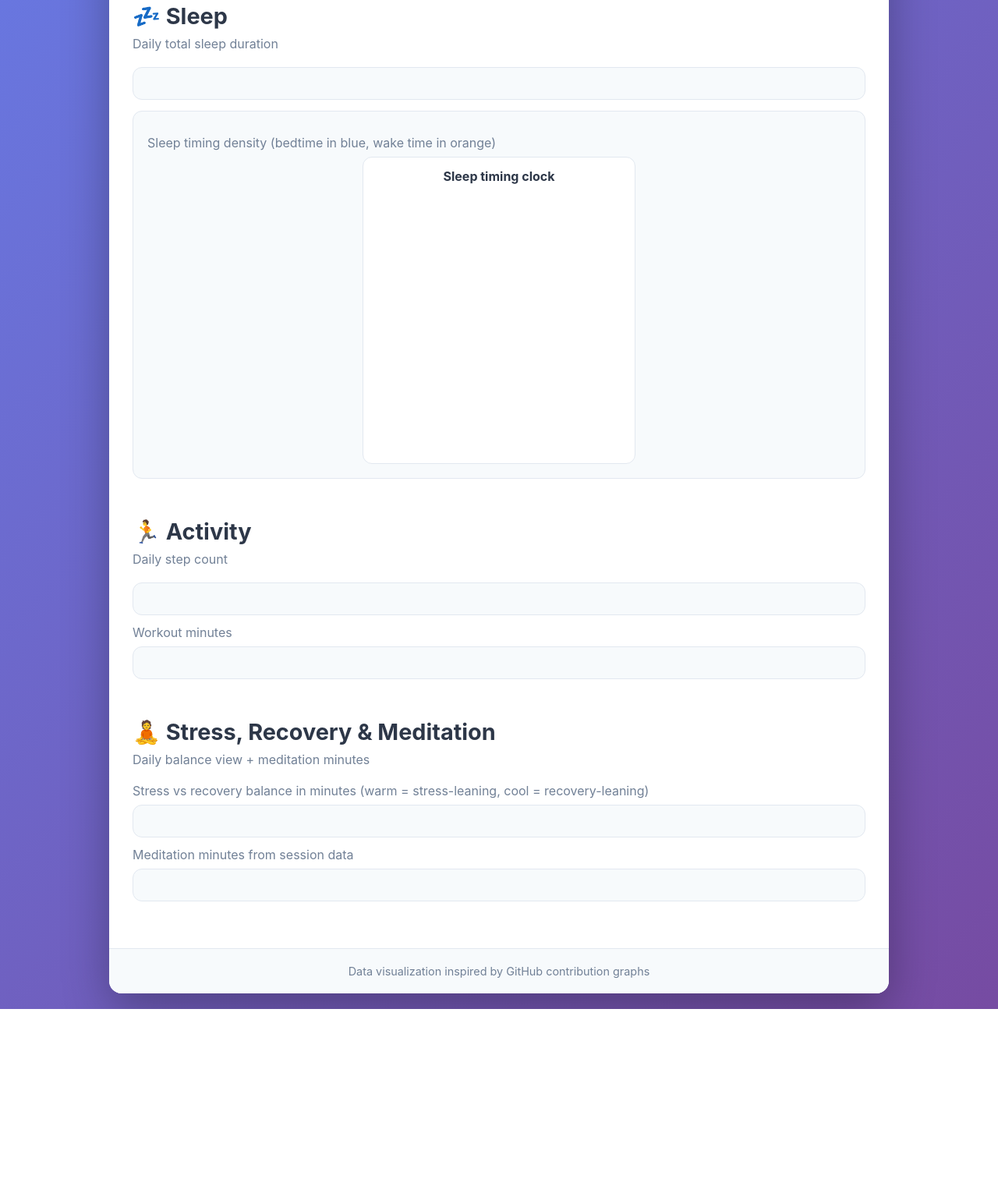
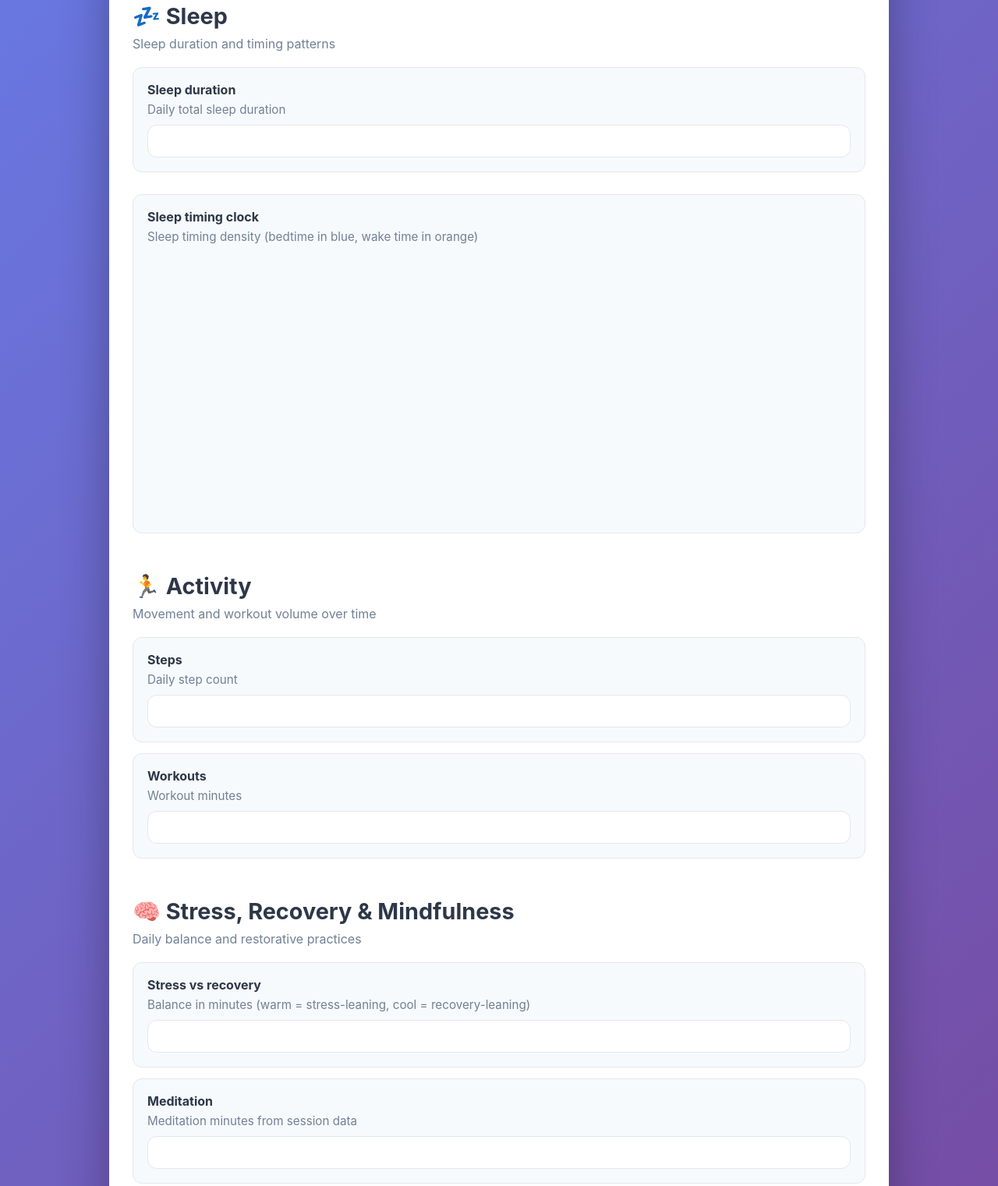
Before and after one commit to Hkly/oura-over-time, a website: page public/index.html in a window 1280 px wide. Shown: the part 452-1973 px from the top of the page at 78% size. Before the commit the page ends 1746 px from the top, so only its background shows below. Drawn offline with Linux system fonts and the light colour scheme; no server answers.

Commit message:
Fix structure

```diff
--- a/public/index.html
+++ b/public/index.html
@@ -37,43 +37,66 @@
         <p class="result" id="result"></p>
       </section>
 
-      <section class="graph-section">
-        <div class="graph-header">
-          <h2>💤 Sleep</h2>
-          <p class="graph-description">Daily total sleep duration</p>
-        </div>
+      <section class="dashboard-section dashboard-section--sleep">
+        <header class="dashboard-section__header">
+          <h2 class="dashboard-section__title">💤 Sleep</h2>
+          <p class="dashboard-section__description">Sleep duration and timing patterns</p>
+        </header>
+        <div class="dashboard-section__content">
+          <article class="metric-panel">
+            <h3 class="metric-panel__title">Sleep duration</h3>
+            <p class="metric-panel__description">Daily total sleep duration</p>
             <div id="sleep-graph" class="contribution-graph"></div>
-        <div class="secondary-visual sleep-density-clocks">
-          <p class="graph-description sub-graph-description">Sleep timing density (bedtime in blue, wake time in orange)</p>
+          </article>
+          <article class="metric-panel secondary-visual sleep-density-clocks">
+            <h3 class="metric-panel__title">Sleep timing clock</h3>
+            <p class="metric-panel__description">Sleep timing density (bedtime in blue, wake time in orange)</p>
             <div class="clock-grid">
               <div class="clock-card clock-card-wide">
-              <h3>Sleep timing clock</h3>
                 <canvas id="sleep-timing-clock" class="clock-heatmap" width="320" height="320"></canvas>
                 <div id="sleep-timing-summary" class="clock-summary"></div>
               </div>
             </div>
+          </article>
         </div>
       </section>
 
-      <section class="graph-section">
-        <div class="graph-header">
-          <h2>🏃 Activity</h2>
-          <p class="graph-description">Daily step count</p>
+      <section class="dashboard-section dashboard-section--activity">
+        <header class="dashboard-section__header">
+          <h2 class="dashboard-section__title">🏃 Activity</h2>
+          <p class="dashboard-section__description">Movement and workout volume over time</p>
+        </header>
+        <div class="dashboard-section__content">
+          <article class="metric-panel">
+            <h3 class="metric-panel__title">Steps</h3>
+            <p class="metric-panel__description">Daily step count</p>
+            <div id="activity-graph" class="contribution-graph"></div>
+          </article>
+          <article class="metric-panel">
+            <h3 class="metric-panel__title">Workouts</h3>
+            <p class="metric-panel__description">Workout minutes</p>
+            <div id="workout-graph" class="contribution-graph"></div>
+          </article>
         </div>
-        <div id="activity-graph" class="contribution-graph"></div>
-        <p class="graph-description sub-graph-description">Workout minutes</p>
-        <div id="workout-graph" class="contribution-graph"></div>
       </section>
 
-      <section class="graph-section">
-        <div class="graph-header">
-          <h2>🧘 Stress, Recovery & Meditation</h2>
-          <p class="graph-description">Daily balance view + meditation minutes</p>
+      <section class="dashboard-section dashboard-section--balance">
+        <header class="dashboard-section__header">
+          <h2 class="dashboard-section__title">🧠 Stress, Recovery & Mindfulness</h2>
+          <p class="dashboard-section__description">Daily balance and restorative practices</p>
+        </header>
+        <div class="dashboard-section__content">
+          <article class="metric-panel">
+            <h3 class="metric-panel__title">Stress vs recovery</h3>
+            <p class="metric-panel__description">Balance in minutes (warm = stress-leaning, cool = recovery-leaning)</p>
+            <div id="stress-recovery-graph" class="contribution-graph"></div>
+          </article>
+          <article class="metric-panel">
+            <h3 class="metric-panel__title">Meditation</h3>
+            <p class="metric-panel__description">Meditation minutes from session data</p>
+            <div id="meditation-graph" class="contribution-graph"></div>
+          </article>
         </div>
-        <p class="graph-description sub-graph-description">Stress vs recovery balance in minutes (warm = stress-leaning, cool = recovery-leaning)</p>
-        <div id="stress-recovery-graph" class="contribution-graph"></div>
-        <p class="graph-description sub-graph-description">Meditation minutes from session data</p>
-        <div id="meditation-graph" class="contribution-graph"></div>
       </section>
     </main>
 
--- a/public/styles.css
+++ b/public/styles.css
@@ -21,14 +21,14 @@ body {
   overflow: hidden;
 }
 
-header {
+.container > header {
   background: linear-gradient(135deg, #667eea 0%, #764ba2 100%);
   color: white;
   padding: 40px 30px;
   text-align: center;
 }
 
-header h1 {
+.container > header h1 {
   font-size: 2.5em;
   margin-bottom: 10px;
   font-weight: 700;
@@ -123,31 +123,55 @@ button:hover {
   font-size: 0.95em;
 }
 
-.graph-section {
+.dashboard-section {
   margin-bottom: 50px;
 }
 
-.graph-section:last-child {
+.dashboard-section:last-child {
   margin-bottom: 20px;
 }
 
-.graph-header {
+.dashboard-section__header {
   margin-bottom: 20px;
 }
 
-.graph-header h2 {
+.dashboard-section__title {
   font-size: 1.8em;
   margin-bottom: 8px;
   color: #2d3748;
 }
 
-.graph-description {
+.dashboard-section__description {
   color: #718096;
   font-size: 1em;
 }
 
+.dashboard-section__content {
+  display: grid;
+  gap: 14px;
+}
+
+.metric-panel {
+  background: #f7fafc;
+  border: 1px solid #e2e8f0;
+  border-radius: 12px;
+  padding: 18px;
+}
+
+.metric-panel__title {
+  color: #2d3748;
+  font-size: 1rem;
+  margin-bottom: 6px;
+}
+
+.metric-panel__description {
+  color: #718096;
+  font-size: 0.95rem;
+  margin-bottom: 10px;
+}
+
 .contribution-graph {
-  background: #f7fafc;
+  background: #ffffff;
   padding: 20px;
   border-radius: 12px;
   border: 1px solid #e2e8f0;
@@ -256,10 +280,6 @@ button:hover {
 #stress-recovery-graph .level-3 { background-color: hsl(18, 85%, 66%); }
 #stress-recovery-graph .level-4 { background-color: hsl(18, 85%, 44%); }
 
-.sub-graph-description {
-  margin: 12px 0 8px;
-}
-
 .legend {
   display: flex;
   align-items: center;
@@ -299,10 +319,7 @@ button:hover {
 }
 
 .clock-card {
-  background: #ffffff;
-  border: 1px solid #e2e8f0;
-  border-radius: 12px;
-  padding: 14px;
+  padding: 4px;
   text-align: center;
 }
 
@@ -377,7 +394,7 @@ footer {
     padding: 30px 20px;
   }
 
-  .graph-header h2 {
+  .dashboard-section__title {
     font-size: 1.5em;
   }
 
```
Lines whose indentation alone changed are shown as unchanged.
